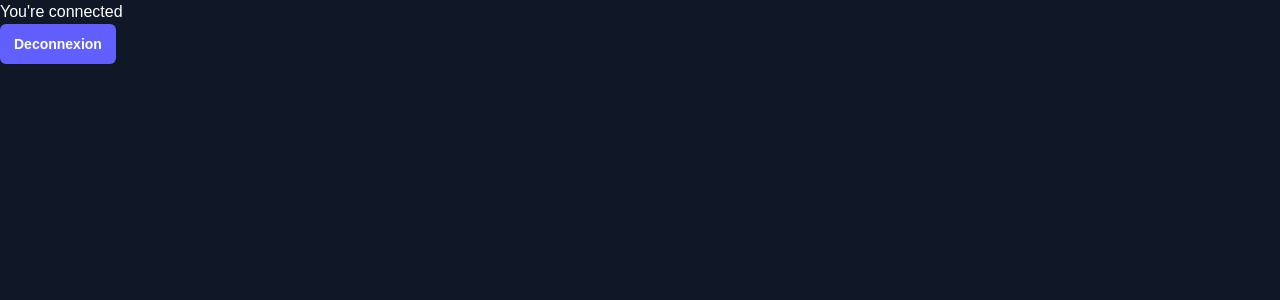
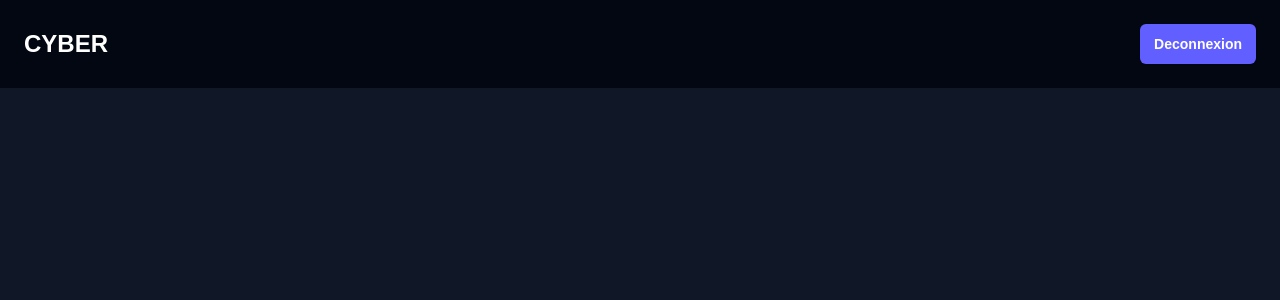
Before and after one commit to aurelienachard/cybersecurity_project, a React (Vite) app in the folder front/: page /tool in a window 1280 px wide. Shown: the top 300 px of the page. Built offline with nearby package versions, Linux system fonts and the light colour scheme; sample sign-in values are in the browser's storage; a web font is replaced by a local one.

Commit message:
feat: petit design du header

```diff
--- a/front/src/pages/tool.jsx
+++ b/front/src/pages/tool.jsx
@@ -20,8 +20,14 @@ const Tool = () => {
 
     return (
         <div className="bg-gray-900 min-h-screen w-full">
-            <h1 className="text-white">You're connected</h1>
-            <button onClick={handleDeconexion} className="rounded-md bg-indigo-500 px-3.5 py-2.5 text-sm font-semibold text-white shadow-xs hover:bg-indigo-400 focus-visible:outline-2 focus-visible:outline-offset-2 focus-visible:outline-indigo-500">Deconnexion</button>
+            <header className="flex items-center justify-between p-[24px] bg-gray-950">
+                <h1 className="text-white font-bold text-[24px]">CYBER</h1>
+                <button
+                    onClick={handleDeconexion}
+                    className="rounded-md bg-indigo-500 px-3.5 py-2.5 text-sm font-semibold text-white shadow-xs hover:bg-indigo-400 focus-visible:outline-2 focus-visible:outline-offset-2 focus-visible:outline-indigo-500">
+                    Deconnexion
+                </button>
+            </header>
         </div>
     )
 }
```
